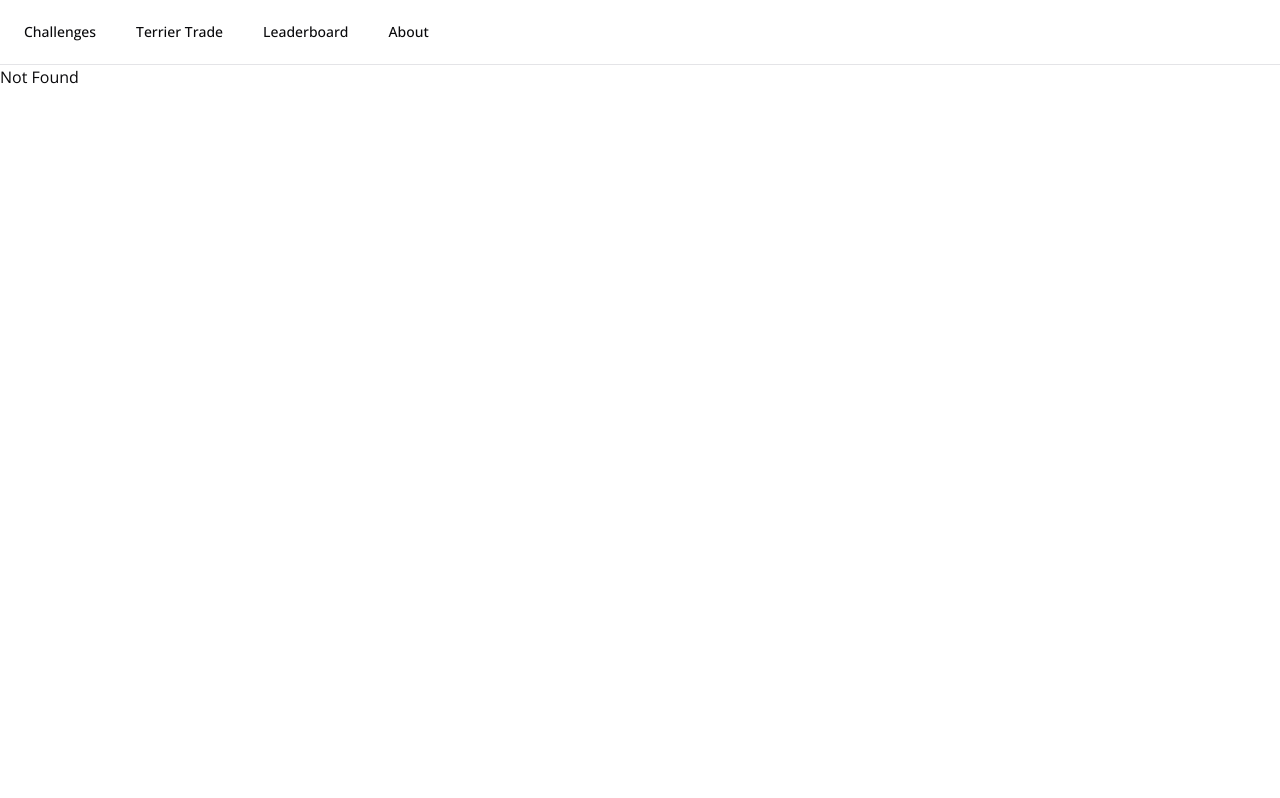
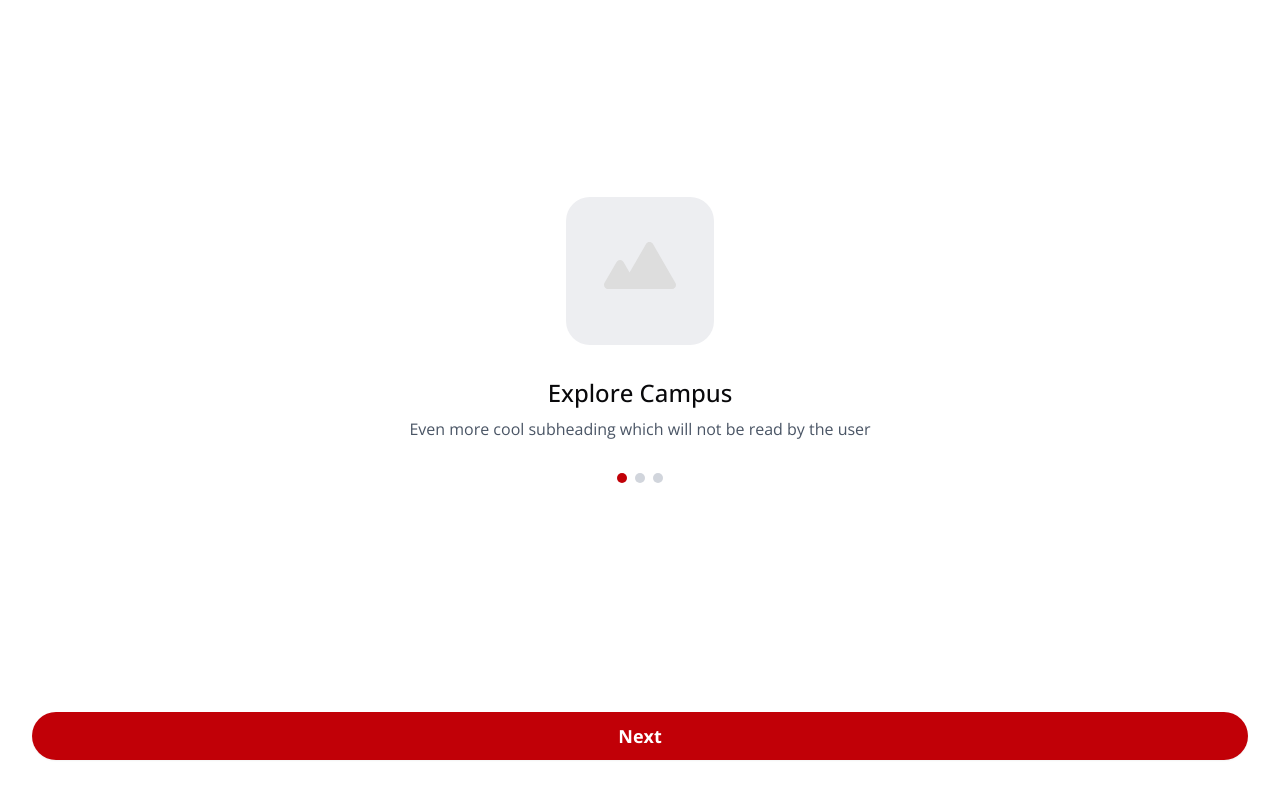
Before and after one commit to ScottyLabs/o-quest, a React (Vite) app in the folder apps/frontend/: page /onboarding in a window 1280 px wide. Before the commit this address had no page. Built offline with nearby package versions, Linux system fonts and the light colour scheme.

Commit message:
Create Onboarding screens (#6)
* feat: create /onboarding route

* feat: create onboarding screens

* fix: do not show navbar in /onboarding route

* style: fix button styling

* chore: add images

* fix: use added images

* feat: direct to / if onboarding has been previously completed

```diff
--- a/apps/frontend/src/routeTree.gen.ts
+++ b/apps/frontend/src/routeTree.gen.ts
@@ -15,6 +15,7 @@ import { Route as AboutImport } from "./routes/about";
 import { Route as ChallengesImport } from "./routes/challenges";
 import { Route as IndexImport } from "./routes/index";
 import { Route as LeaderboardImport } from "./routes/leaderboard";
+import { Route as OnboardingImport } from "./routes/onboarding";
 import { Route as TerrierTradeImport } from "./routes/terrier-trade";
 
 // Create/Update Routes
@@ -22,6 +23,12 @@ import { Route as TerrierTradeImport } from "./routes/terrier-trade";
 const TerrierTradeRoute = TerrierTradeImport.update({
     id: "/terrier-trade",
     path: "/terrier-trade",
+    getParentRoute: () => rootRoute,
+} as any);
+
+const OnboardingRoute = OnboardingImport.update({
+    id: "/onboarding",
+    path: "/onboarding",
     getParentRoute: () => rootRoute,
 } as any);
 
@@ -81,6 +88,13 @@ declare module "@tanstack/react-router" {
             preLoaderRoute: typeof LeaderboardImport;
             parentRoute: typeof rootRoute;
         };
+        "/onboarding": {
+            id: "/onboarding";
+            path: "/onboarding";
+            fullPath: "/onboarding";
+            preLoaderRoute: typeof OnboardingImport;
+            parentRoute: typeof rootRoute;
+        };
         "/terrier-trade": {
             id: "/terrier-trade";
             path: "/terrier-trade";
@@ -98,6 +112,7 @@ export interface FileRoutesByFullPath {
     "/about": typeof AboutRoute;
     "/challenges": typeof ChallengesRoute;
     "/leaderboard": typeof LeaderboardRoute;
+    "/onboarding": typeof OnboardingRoute;
     "/terrier-trade": typeof TerrierTradeRoute;
 }
 
@@ -106,6 +121,7 @@ export interface FileRoutesByTo {
     "/about": typeof AboutRoute;
     "/challenges": typeof ChallengesRoute;
     "/leaderboard": typeof LeaderboardRoute;
+    "/onboarding": typeof OnboardingRoute;
     "/terrier-trade": typeof TerrierTradeRoute;
 }
 
@@ -115,6 +131,7 @@ export interface FileRoutesById {
     "/about": typeof AboutRoute;
     "/challenges": typeof ChallengesRoute;
     "/leaderboard": typeof LeaderboardRoute;
+    "/onboarding": typeof OnboardingRoute;
     "/terrier-trade": typeof TerrierTradeRoute;
 }
 
@@ -125,15 +142,23 @@ export interface FileRouteTypes {
         | "/about"
         | "/challenges"
         | "/leaderboard"
+        | "/onboarding"
         | "/terrier-trade";
     fileRoutesByTo: FileRoutesByTo;
-    to: "/" | "/about" | "/challenges" | "/leaderboard" | "/terrier-trade";
+    to:
+        | "/"
+        | "/about"
+        | "/challenges"
+        | "/leaderboard"
+        | "/onboarding"
+        | "/terrier-trade";
     id:
         | "__root__"
         | "/"
         | "/about"
         | "/challenges"
         | "/leaderboard"
+        | "/onboarding"
         | "/terrier-trade";
     fileRoutesById: FileRoutesById;
 }
@@ -143,6 +168,7 @@ export interface RootRouteChildren {
     AboutRoute: typeof AboutRoute;
     ChallengesRoute: typeof ChallengesRoute;
     LeaderboardRoute: typeof LeaderboardRoute;
+    OnboardingRoute: typeof OnboardingRoute;
     TerrierTradeRoute: typeof TerrierTradeRoute;
 }
 
@@ -151,6 +177,7 @@ const rootRouteChildren: RootRouteChildren = {
     AboutRoute: AboutRoute,
     ChallengesRoute: ChallengesRoute,
     LeaderboardRoute: LeaderboardRoute,
+    OnboardingRoute: OnboardingRoute,
     TerrierTradeRoute: TerrierTradeRoute,
 };
 
@@ -168,6 +195,7 @@ export const routeTree = rootRoute
         "/about",
         "/challenges",
         "/leaderboard",
+        "/onboarding",
         "/terrier-trade"
       ]
     },
@@ -183,6 +211,9 @@ export const routeTree = rootRoute
     "/leaderboard": {
       "filePath": "leaderboard.tsx"
     },
+    "/onboarding": {
+      "filePath": "onboarding.tsx"
+    },
     "/terrier-trade": {
       "filePath": "terrier-trade.tsx"
     }
--- a/apps/frontend/src/routes/__root.tsx
+++ b/apps/frontend/src/routes/__root.tsx
@@ -1,13 +1,18 @@
 import { Navbar } from "@/components/navbar";
-import { Outlet, createRootRoute } from "@tanstack/react-router";
+import { Outlet, createRootRoute, useLocation } from "@tanstack/react-router";
 import { TanStackRouterDevtools } from "@tanstack/react-router-devtools";
 
 export const Route = createRootRoute({
-    component: () => (
-        <>
-            <Navbar />
-            <Outlet />
-            <TanStackRouterDevtools />
-        </>
-    ),
+    component: () => {
+        const location = useLocation();
+        const isOnboarding = location.pathname === "/onboarding";
+
+        return (
+            <>
+                {!isOnboarding && <Navbar />}
+                <Outlet />
+                <TanStackRouterDevtools />
+            </>
+        );
+    },
 });
--- /dev/null
+++ b/apps/frontend/src/routes/onboarding.tsx
@@ -0,0 +1,128 @@
+import { Button } from "@/components/ui/button";
+import { createFileRoute, useNavigate } from "@tanstack/react-router";
+import { useEffect, useState } from "react";
+
+export const Route = createFileRoute("/onboarding")({
+    component: Onboarding,
+});
+
+interface Step {
+    title: string;
+    description: string;
+    image: string;
+    button: string;
+    action: "next" | "login";
+}
+
+const steps: Step[] = [
+    {
+        title: "Explore Campus",
+        description:
+            "Even more cool subheading which will not be read by the user",
+        image: "/images/onboarding/placholder.svg",
+        button: "Next",
+        action: "next",
+    },
+    {
+        title: "Collect Coins",
+        description: "Scotty Coins can be earned through completing tasks",
+        image: "/images/onboarding/collect-coins.svg",
+        button: "Next",
+        action: "next",
+    },
+    {
+        title: "Reap Rewards",
+        description:
+            "Trade Scotty Coin at the Terrier Trade to earn swag, rewards, and more",
+        image: "/images/onboarding/placholder.svg",
+        button: "Log In",
+        action: "login",
+    },
+];
+
+function Onboarding() {
+    const [currentStep, setCurrentStep] = useState(0);
+    const navigate = useNavigate();
+
+    // Check if user has completed onboarding on component mount
+    useEffect(() => {
+        const hasCompletedOnboarding = localStorage.getItem(
+            "onboardingCompleted",
+        );
+        if (hasCompletedOnboarding === "true") {
+            navigate({ to: "/" });
+        }
+    }, [navigate]);
+
+    const nextStep = () =>
+        setCurrentStep((s) => Math.min(s + 1, steps.length - 1));
+    const prevStep = () => setCurrentStep((s) => Math.max(s - 1, 0));
+
+    const handleStepAction = () => {
+        const currentStepData = steps[currentStep];
+        if (currentStepData?.action === "login") {
+            // Mark onboarding as completed when user clicks "Log In"
+            localStorage.setItem("onboardingCompleted", "true");
+            navigate({ to: "/" });
+        } else {
+            nextStep();
+        }
+    };
+
+    const step = steps[currentStep];
+    if (!step) return null;
+
+    const { title, description, image, button } = step;
+
+    return (
+        <div className="min-h-screen bg-white flex flex-col">
+            {/* Scrollable content area */}
+            <div className="flex-1 overflow-y-auto flex flex-col items-center justify-center px-8">
+                {/* Image */}
+                <img
+                    src={image}
+                    alt={title}
+                    className="w-37 h-37 object-contain mb-8"
+                />
+                {/* Title */}
+                <h2 className="text-2xl font-medium mb-2 text-center">
+                    {title}
+                </h2>
+                {/* Description */}
+                <p className="text-gray-600 text-base text-center mb-8">
+                    {description}
+                </p>
+                {/* Dots */}
+                <div className="flex gap-2 mb-8">
+                    {steps.map((step, i) => (
+                        <span
+                            key={step.title}
+                            className={`w-2.5 h-2.5 rounded-full ${i === currentStep ? "bg-red-700" : "bg-gray-300"}`}
+                        />
+                    ))}
+                </div>
+            </div>
+
+            {/* Buttons */}
+            <div className="px-8 pb-8 shrink-0">
+                <Button
+                    onClick={handleStepAction}
+                    className="w-full h-12 bg-red-700 text-white rounded-3xl text-lg font-medium font-bold mb-2 transition hover:bg-red-800"
+                    type="button"
+                >
+                    {button}
+                </Button>
+                {currentStep > 0 && (
+                    <Button
+                        onClick={prevStep}
+                        variant="ghost"
+                        className="w-full py-2 text-gray-500 text-base font-normal transition hover:bg-gray-100"
+                        type="button"
+                    >
+                        Back
+                    </Button>
+                )}
+            </div>
+        </div>
+    );
+}
```
Also changed, not shown: apps/frontend/public/images/onboarding/collect-coins.svg (added), apps/frontend/public/images/onboarding/placholder.svg (added).
